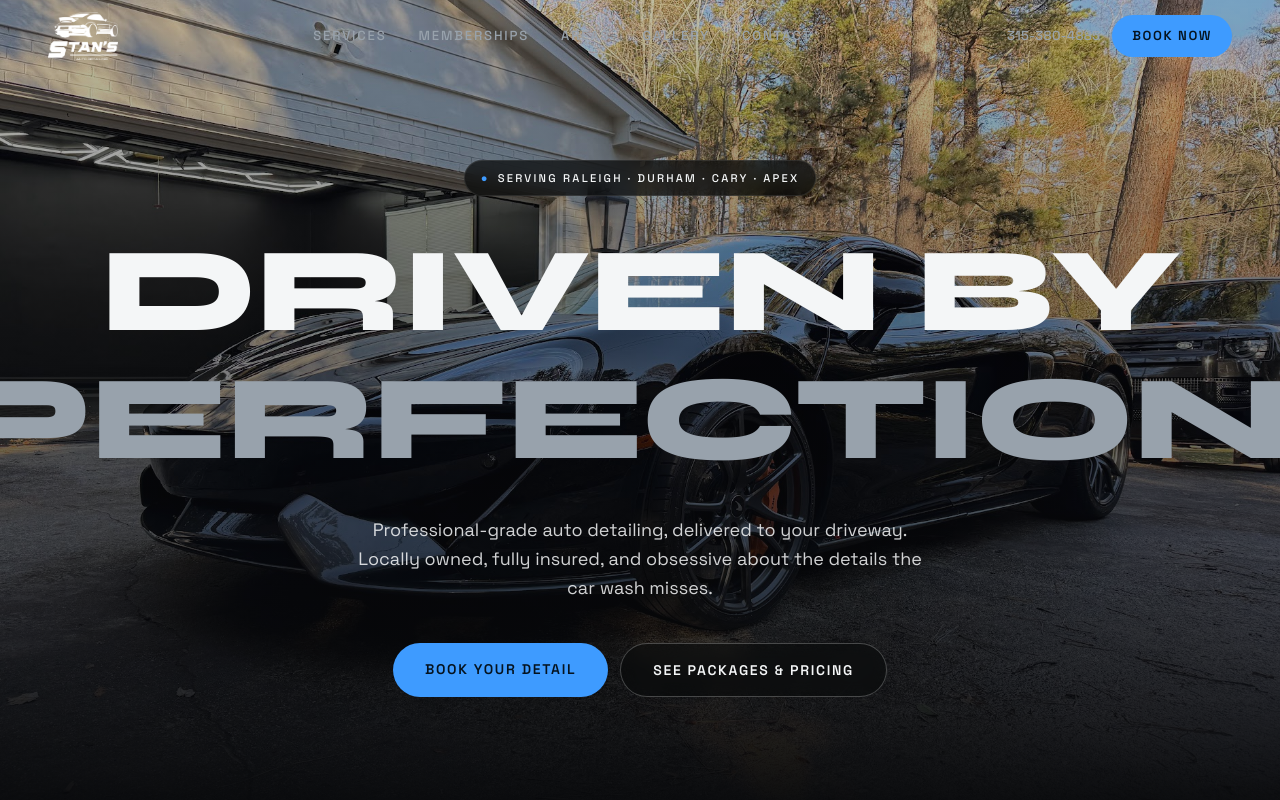
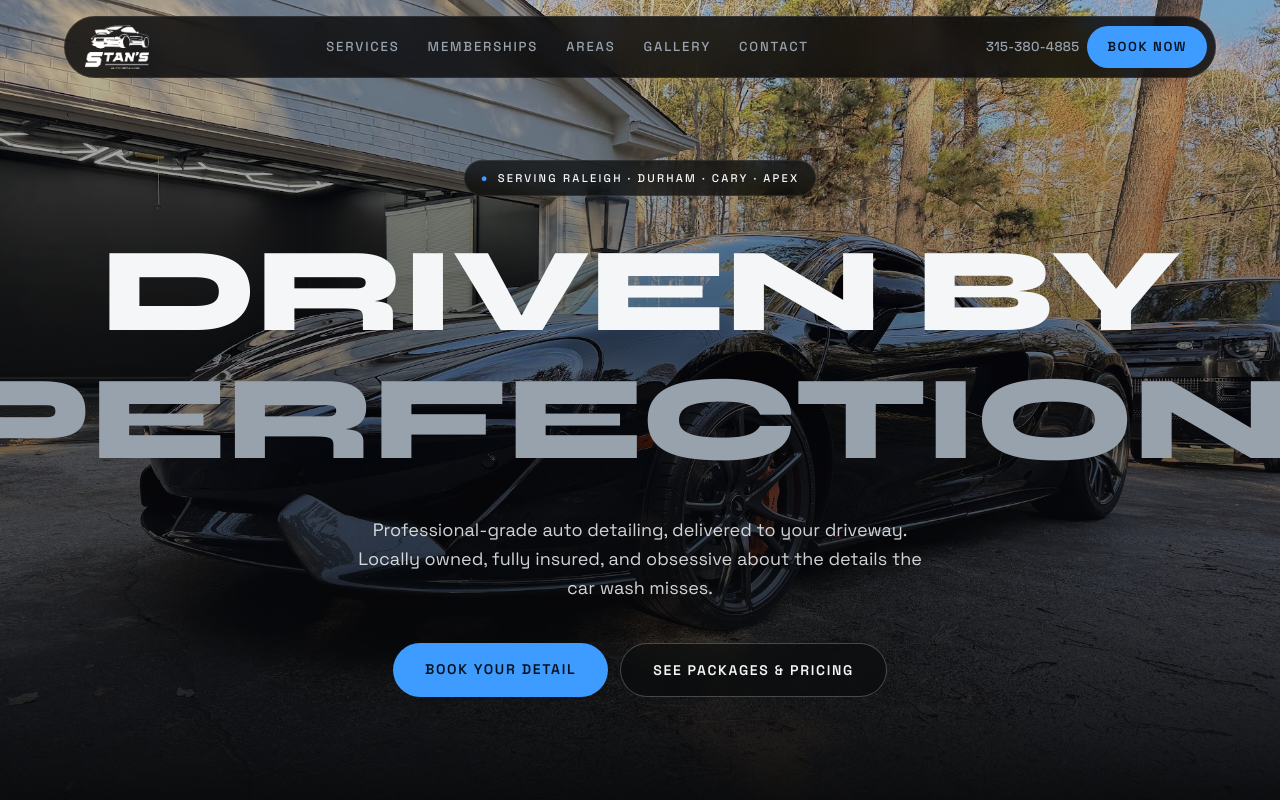
Before and after one commit to jensenstan11/stans-auto-detailing, a Next.js app: page / in a window 1280 px wide. Shown: the top 800 px of the page. Built offline with nearby package versions, Linux system fonts and the light colour scheme.

Commit message:
Revert "Full-width transparent nav that frosts on scroll"
This reverts commit e10a0fe04ee6a86e0995d924af517282fbeb7cb7.

```diff
--- a/app/globals.css
+++ b/app/globals.css
@@ -91,19 +91,3 @@ body {
   outline: 2px solid var(--accent);
   outline-offset: 3px;
 }
-
-/* Fixed nav: transparent over the hero, frosted once the page scrolls. */
-.site-nav {
-  background: transparent;
-  border-bottom: 1px solid transparent;
-  transition:
-    background-color 0.3s ease,
-    border-color 0.3s ease;
-}
-
-.site-nav.is-scrolled {
-  background: rgba(5, 6, 7, 0.85);
-  border-bottom-color: var(--line);
-  backdrop-filter: blur(12px);
-  -webkit-backdrop-filter: blur(12px);
-}
--- a/components/Nav.tsx
+++ b/components/Nav.tsx
@@ -17,14 +17,6 @@ const links = [
 export default function Nav() {
   const pathname = usePathname();
   const [open, setOpen] = useState(false);
-  const [scrolled, setScrolled] = useState(false);
-
-  useEffect(() => {
-    const onScroll = () => setScrolled(window.scrollY > 24);
-    onScroll();
-    window.addEventListener("scroll", onScroll, { passive: true });
-    return () => window.removeEventListener("scroll", onScroll);
-  }, []);
 
   useEffect(() => {
     document.body.style.overflow = open ? "hidden" : "";
@@ -34,12 +26,8 @@ export default function Nav() {
   }, [open]);
 
   return (
-    <header
-      className={`site-nav fixed inset-x-0 top-0 z-50 ${
-        open || scrolled ? "is-scrolled" : ""
-      }`}
-    >
-      <div className="flex w-full items-center justify-between px-5 py-3 sm:px-8 lg:px-12">
+    <header className="fixed inset-x-0 top-0 z-50 px-4 pt-4">
+      <div className="mx-auto flex max-w-6xl items-center justify-between rounded-full border border-line bg-deep/80 py-2 pl-5 pr-2 backdrop-blur-md">
         <Link href="/" aria-label="Stan's Auto Detailing — home" className="shrink-0">
           <Image
             src="/brand/logo-small-white.png"
@@ -47,11 +35,11 @@ export default function Nav() {
             width={132}
             height={102}
             priority
-            className="h-12 w-auto"
+            className="h-11 w-auto"
           />
         </Link>
 
-        <nav className="hidden items-center gap-8 md:flex" aria-label="Main">
+        <nav className="hidden items-center gap-7 md:flex" aria-label="Main">
           {links.map((l) => (
             <Link
               key={l.href}
@@ -65,7 +53,7 @@ export default function Nav() {
           ))}
         </nav>
 
-        <div className="flex items-center gap-3">
+        <div className="flex items-center gap-2">
           <a
             href={site.phoneHref}
             className="hidden text-[0.82rem] font-medium tracking-wide text-muted transition-colors hover:text-ink lg:block"
@@ -93,8 +81,11 @@ export default function Nav() {
       </div>
 
       {open && (
-        <div className="fixed inset-x-0 bottom-0 top-[72px] z-40 bg-deep/95 backdrop-blur-md md:hidden">
-          <nav className="flex flex-col gap-2 px-8 pt-10" aria-label="Mobile">
+        <div className="fixed inset-0 top-[76px] z-40 bg-deep/95 backdrop-blur-md md:hidden">
+          <nav
+            className="flex flex-col gap-2 px-8 pt-10"
+            aria-label="Mobile"
+          >
             {links.map((l) => (
               <Link
                 key={l.href}
```
